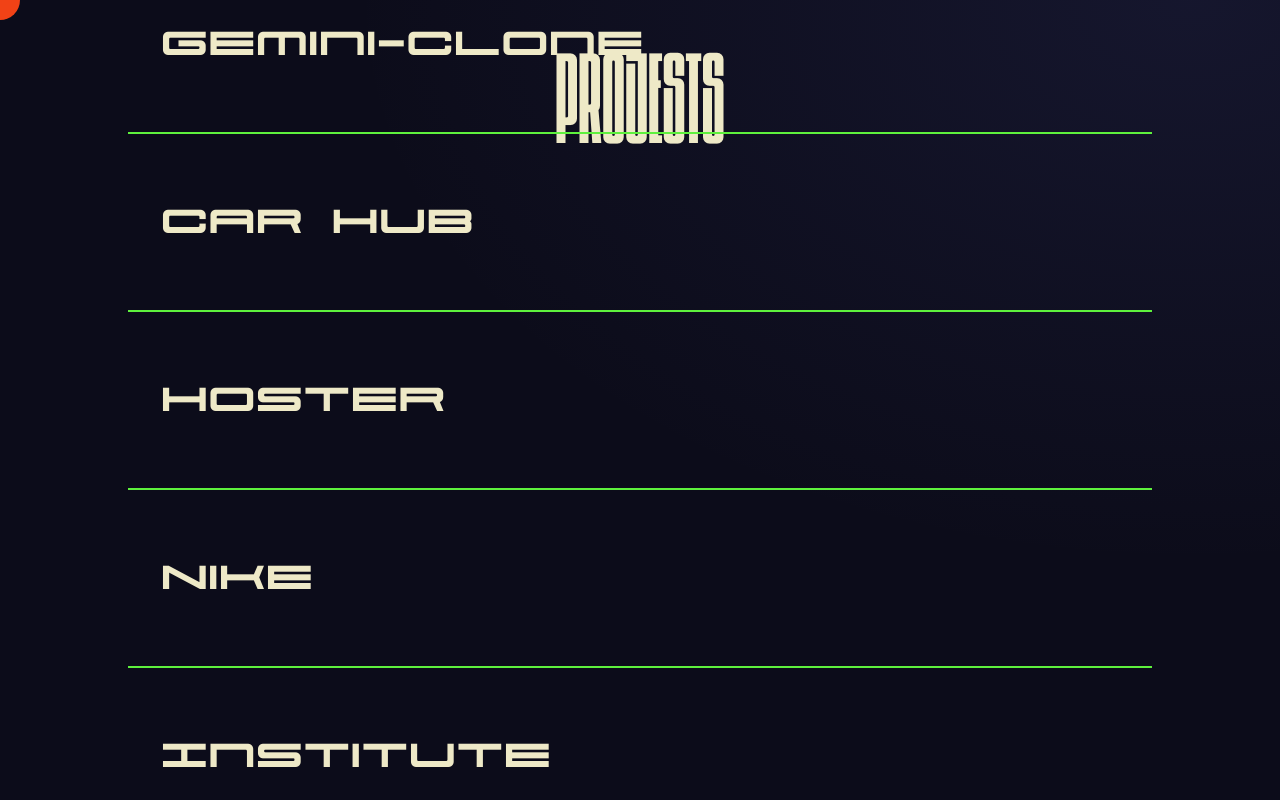
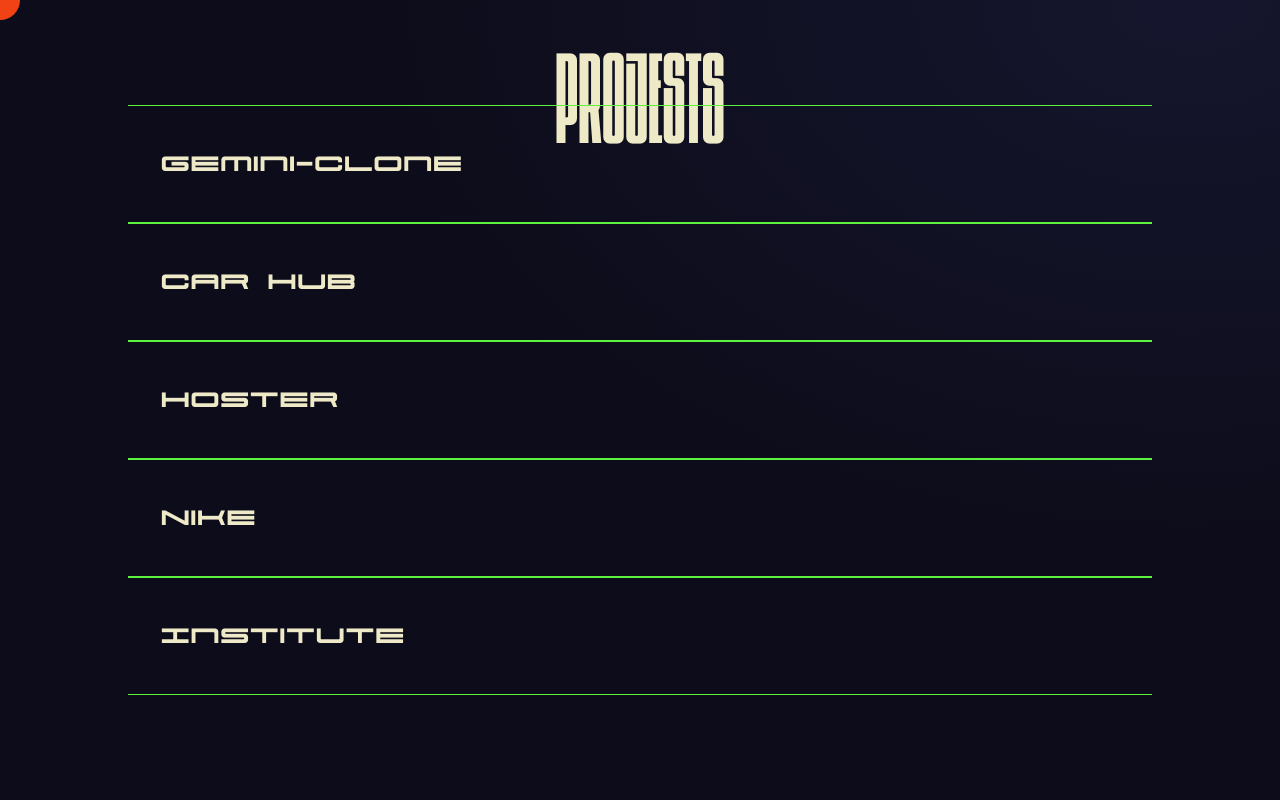
Before and after one commit to DHANIYEL/portfolio, a Next.js app: page /projects in a window 1280 px wide. Built offline with nearby package versions, Linux system fonts and the light colour scheme.

Commit message:
make that z-index for section

```diff
--- a/app/projects/page.tsx
+++ b/app/projects/page.tsx
@@ -37,15 +37,17 @@ const page = () => {
           <motion.div className="project_body flex justify-start gap-10 items-center flex-col ">
             <h1>PROJESTS</h1>
           </motion.div>
-          <section className="porsche text-5xl absolute w-full lg:px-32">
+          <section className="porsche 2xl:text-5xl z-50 text-3xl absolute w-full lg:px-32">
             {ProjectItems.map((item) => (
-              <div className="border-y border-[#5ef13d] py-16 flex justify-start items-center">
-                <h2 className="ml-8" key={item}>
-                  {item}
-                </h2>
+              <div
+                className="border-y cursor-pointer border-[#5ef13d] py-10 flex justify-start items-center"
+                key={item}
+              >
+                <h2 className="ml-8">{item}</h2>
               </div>
             ))}
           </section>
+          <div></div>
         </div>
       </div>
     </div>
```
